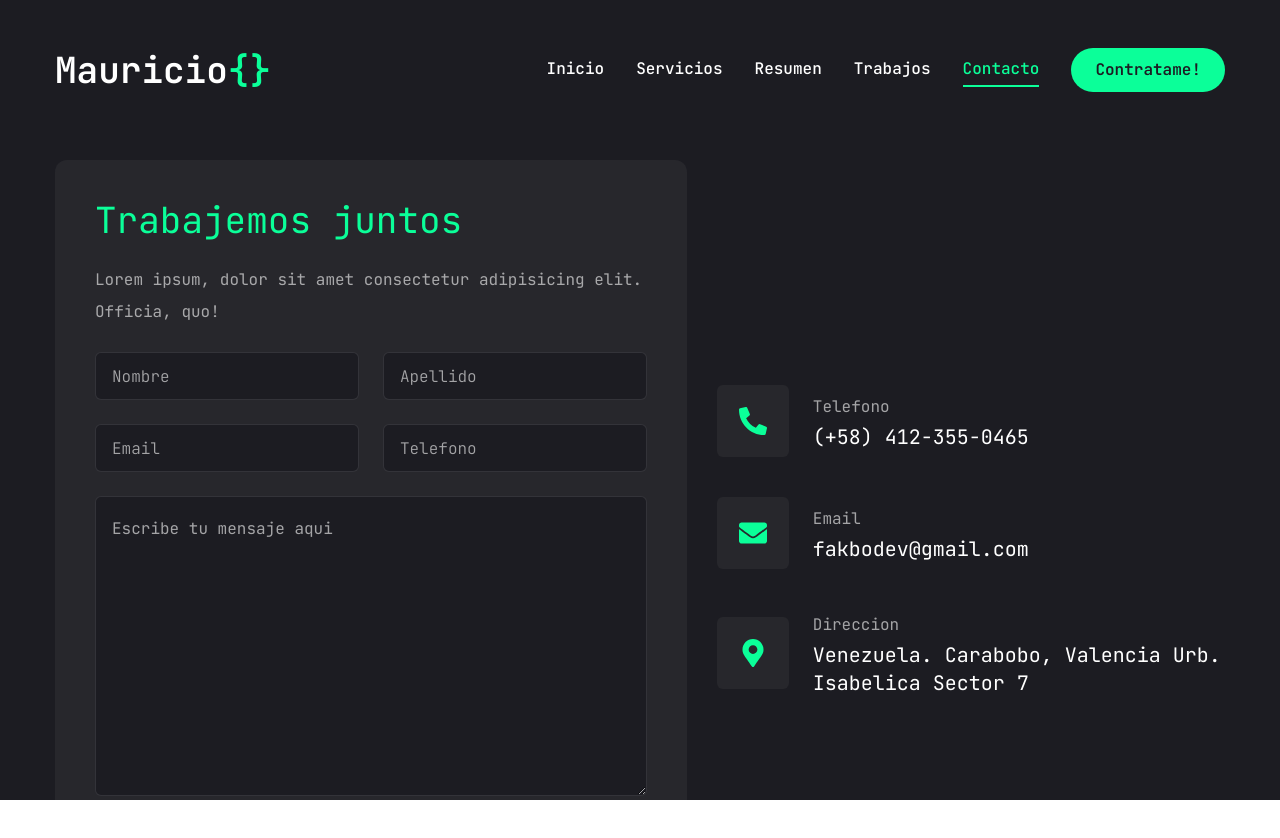
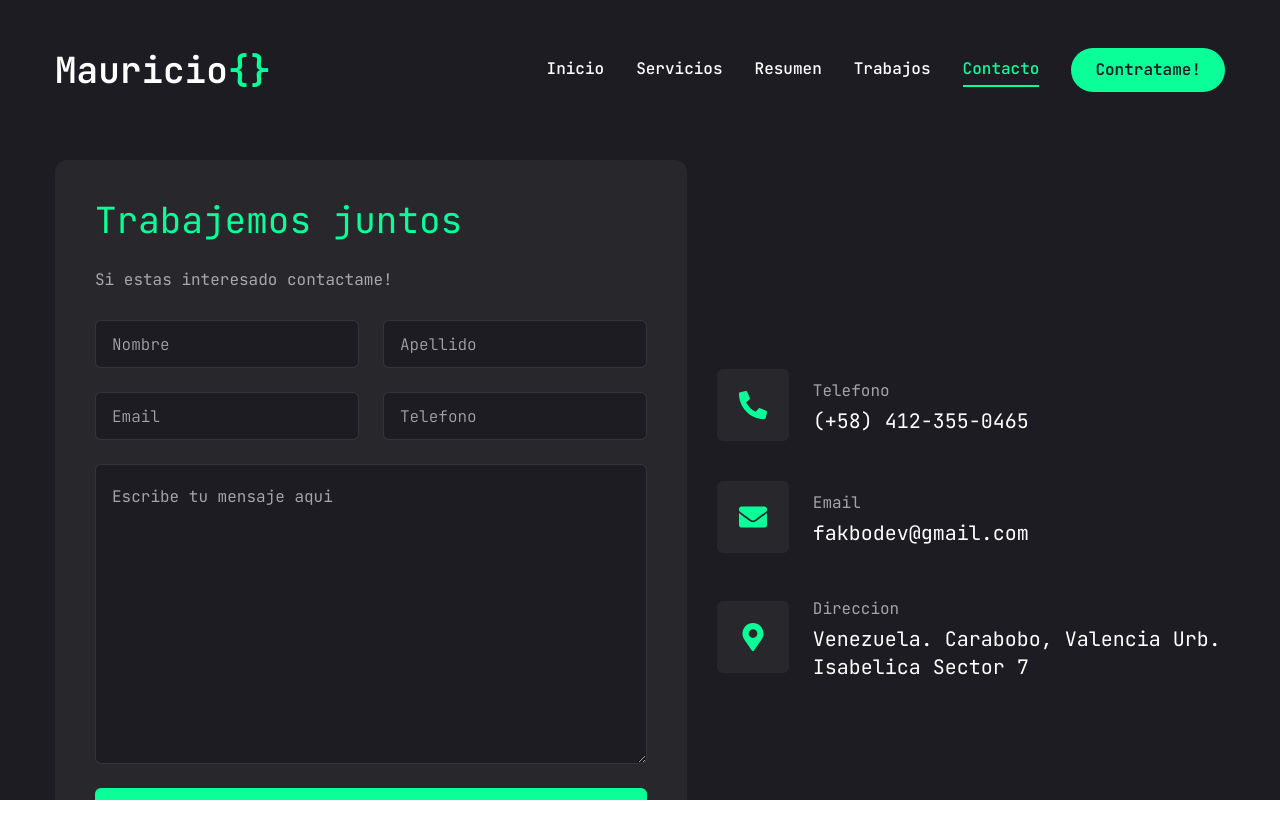
Before and after one commit to fakbo-dev/portfolio-2.0, a Next.js app: page /contact in a window 1280 px wide. Shown: the top 838 px of the page. Built offline with nearby package versions, Linux system fonts and the light colour scheme.

Commit message:
change the para in teh contact section

```diff
--- a/app/contact/page.jsx
+++ b/app/contact/page.jsx
@@ -61,7 +61,7 @@ const Contact = () => {
                     <div className="xl:w-[54%] order-2 xl:order-none">
                         <form className="flex flex-col gap-6 p-10 bg-[#27272c] rounded-xl">
                             <h3 className="text-4xl text-accent">Trabajemos juntos</h3>
-                            <p className="text-white/60">Lorem ipsum, dolor sit amet consectetur adipisicing elit. Officia, quo!</p>
+                            <p className="text-white/60">Si estas interesado contactame!</p>
                             {/* input */}
                             <div className="grid grid-cols-1 md:grid-cols-2 gap-6" is>
                                 <Input type="firstname" placeholder="Nombre" name="firstname" onChange={handleChange} value={value.firstname} />
@@ -93,7 +93,7 @@ const Contact = () => {
                                 onChange={handleChange}
                                 value={value.subject} />
                             {/* Btn */}
-                            <Link href={`https://wa.me/584123550465?text=nombre:+${encodeURIComponent(value.firstname)}+${encodeURIComponent(value.lastname)}%0Aemail:+${encodeURIComponent(value.email)}%0Atelefono:+${encodeURIComponent(value.phone)}%0AASUNTO%0A${encodeURIComponent(value.subject)}`} target="_BLANK" className="py-[15px] px-[20px] bg-accent rounded-md text-black">
+                            <Link href={`https://wa.me/584123550465?text=nombre:+${encodeURIComponent(value.firstname)}+${encodeURIComponent(value.lastname)}%0Aemail:+${encodeURIComponent(value.email)}%0Atelefono:+${encodeURIComponent(value.phone)}%0AASUNTO%0A${encodeURIComponent(value.subject)}`} target="_BLANK" className="py-[15px] px-[20px] bg-accent rounded-md text-white/60">
                                 Enviar Mensaje
                             </Link>
                         </form>
```
